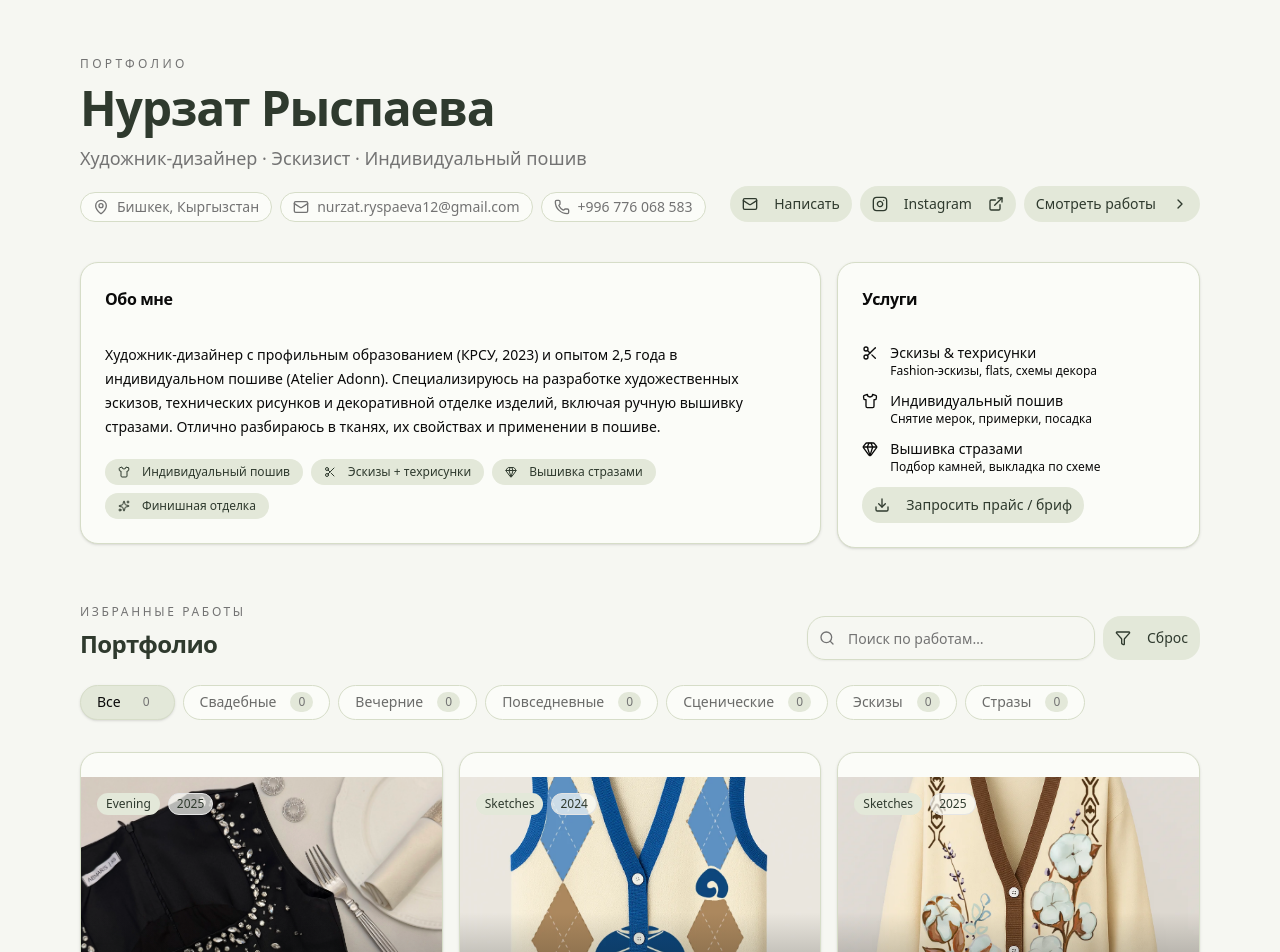
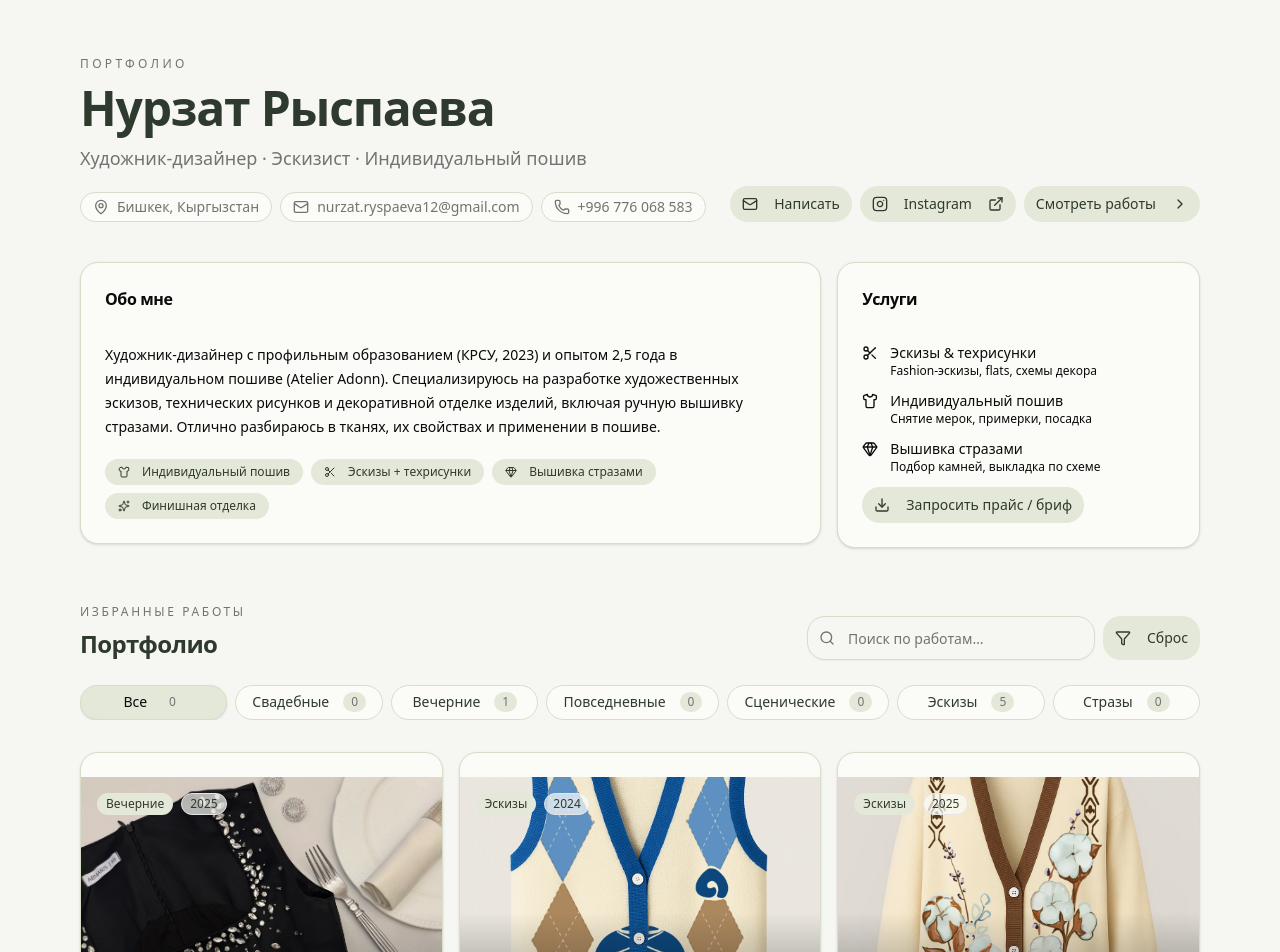
Before and after one commit to maadanovv-rgb/fashion-designer-portfolio, a Next.js app: page / in a window 1280 px wide. Shown: the top 952 px of the page. Built offline with nearby package versions, Linux system fonts and the light colour scheme.

Commit message:
fixed TabsTrigger 2

```diff
--- a/app/components/portfolio/data.ts
+++ b/app/components/portfolio/data.ts
@@ -24,7 +24,7 @@ export const projects: Project[] = [
   {
     id: "p1",
     title: "Вечернее платье",
-    category: "Evening",
+    category: "Вечерние",
     tags: ["Индивидуальный пошив", "Вечерние"],
     year: "2025",
     description: "Ручная вышивка с бисерами и стеклянными стразами",
@@ -36,7 +36,7 @@ export const projects: Project[] = [
   {
     id: "p2",
     title: "Этно-жилет Argyle",
-    category: "Sketches",
+    category: "Эскизы",
     tags: ["Эскизы", "Этно"],
     year: "2024",
     description: "Разработка принта в соответствии с концепцией темы",
@@ -48,7 +48,7 @@ export const projects: Project[] = [
   {
     id: "p3",
     title: "Этно-жилет Argyle",
-    category: "Sketches",
+    category: "Эскизы",
     tags: ["Эскизы", "Этно"],
     year: "2025",
     description: "Разработка этно эскиза второго слоя одежды в стиле аргайл",
@@ -60,7 +60,7 @@ export const projects: Project[] = [
   {
     id: "p4",
     title: "Хлопковый рассвет",
-    category: "Sketches",
+    category: "Эскизы",
     tags: ["Эскизы", "Этно"],
     year: "2023",
     description: "Разработка принта в соответствии с концепцией темы",
@@ -71,7 +71,7 @@ export const projects: Project[] = [
   {
     id: "p5",
     title: "Этно-эскизы",
-    category: "Sketches",
+    category: "Эскизы",
     tags: ["Эскизы", "Этно"],
     year: "2024",
     description: "Разработка принта в соответствии с концепцией темы",
@@ -82,7 +82,7 @@ export const projects: Project[] = [
   {
     id: "p6",
     title: "Свадебные-эскизы",
-    category: "Sketches",
+    category: "Эскизы",
     tags: ["Свадебные", "Эскизы"],
     year: "2024",
     description: "Художественные эскизы свадебных нарядов",
--- a/app/components/portfolio/sections/PortfolioSection.tsx
+++ b/app/components/portfolio/sections/PortfolioSection.tsx
@@ -76,14 +76,13 @@ export function PortfolioSection({
 
       <div className="mt-6 ">
         <Tabs value={category} onValueChange={setCategory}>
-          <TabsList className="flex h-auto flex-wrap justify-start gap-2 bg-transparent p-0 ">
+          <TabsList className="flex h-auto w-full justify-start gap-2 overflow-x-auto whitespace-nowrap bg-transparent p-0 [-ms-overflow-style:none] [scrollbar-width:none] [&::-webkit-scrollbar]:hidden">
             {categories.map((c) => (
               <TabsTrigger
-                    key={c}
-                    value={c}
-                    className="shrink-0 rounded-2xl border border-[#D6DDC8] bg-[#FBFCF8] px-4 py-2 text-sm data-[state=active]:bg-[#E3E8D9]"
-                >
-
+                key={c}
+                value={c}
+                className="shrink-0 rounded-2xl border border-[#D6DDC8] bg-[#FBFCF8] px-4 py-2 text-sm data-[state=active]:bg-[#E3E8D9] text-[#2F3A2E]"
+              >
                 {c}
                 <span className="ml-2 rounded-full bg-[#E3E8D9] px-2 py-0.5 text-xs text-muted-foreground text-[#2F3A2E]">
                   {buckets[c] ?? 0}
```
